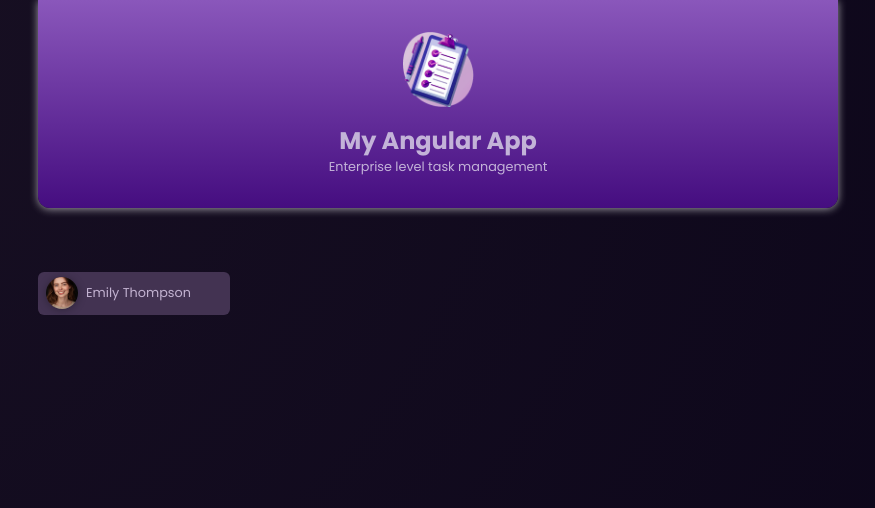
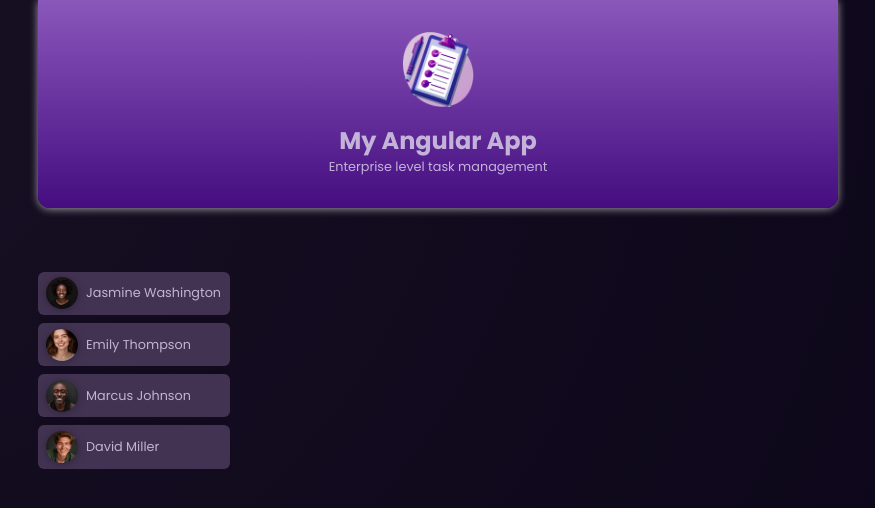
Before and after one commit to SANDEEP4396/complete-angular-tutorial, an Angular app: page / in a window 1280 px wide. Shown: the top 508 px of the page, without its empty margins (202-1077 px from the left). Built offline with nearby package versions, Linux system fonts and the light colour scheme.

Commit message:
Refactor user component to utilize input properties for avatar and name; update app template to bind user data dynamically.

```diff
--- a/src/app/app.html
+++ b/src/app/app.html
@@ -2,7 +2,16 @@
 <main>
     <ul id="users">
         <li>
-        <app-user />
+        <app-user [avatar]="users[0].avatar" [name]="users[0].name" />
+        </li>
+        <li>
+        <app-user [avatar]="users[1].avatar" [name]="users[1].name" />
+        </li>
+        <li>
+        <app-user [avatar]="users[2].avatar" [name]="users[2].name"/>
+        </li>
+        <li>
+        <app-user [avatar]="users[3].avatar" [name]="users[3].name"/>
         </li>
     </ul>
 </main>
--- a/src/app/app.ts
+++ b/src/app/app.ts
@@ -1,6 +1,7 @@
 import { Component, signal } from '@angular/core';
 import { Header } from "./header/header";
 import { User } from "./user/user";
+import { DUMMY_USERS } from './dummy-users';
 
 @Component({
   selector: 'app-root',
@@ -10,4 +11,5 @@ import { User } from "./user/user";
 })
 export class App {
   protected readonly title = signal('first-angular-app');
+  users = DUMMY_USERS;
 }
--- a/src/app/user/user.html
+++ b/src/app/user/user.html
@@ -1,7 +1,19 @@
 <div>
-    <button>
-        <img [src]="'assets/users/'+selectedUser.avatar" [alt]="selectedUser.name" />
-        <!-- Property binding recommended for images-->
-        <span>{{selectedUser.name}}</span> <!--String interpolation to display user's name feature-->
+   <!-- FYI: This is know as Event binding to handle click event, this '()' is called event lisenter -->
+     <!-- Property binding recommended for images-->
+      <!--String interpolation to display user's name feature-->
+    <!--
+    <button (click)="onDynamicSelectUser()" >
+        <img [src]= "dynamicImagePath()"
+         [alt]= "dynamicUser().name" />
+
+        <span>{{dynamicUser().name}}</span>
+    </button> -->
+
+    <button (click)="onSelectUser()" >
+        <img [src]= "imagePath()"
+         [alt]= "userName()" />
+
+        <span>{{userName()}}</span>
     </button>
 </div>
--- a/src/app/user/user.ts
+++ b/src/app/user/user.ts
@@ -1,4 +1,4 @@
-import { Component } from '@angular/core';
+import { Component, computed, signal, Input, input } from '@angular/core';
 import { DUMMY_USERS } from '../dummy-users';
 
 const randomIndex = Math.floor(Math.random() * DUMMY_USERS.length);
@@ -8,6 +8,76 @@ const randomIndex = Math.floor(Math.random() * DUMMY_USERS.length);
   templateUrl: './user.html',
   styleUrl: './user.css'
 })
-export class User {
+
+export class User{
+  //FYI: This @ is known as decorator, it is used to define metadata for the class.
+  // This makes the avatar property available for binding in the template which can be used to set  from .html file. This is known as property binding.
+  //This is one way to pass data from parent component to child component in Angular. Uppercase Input is a decorator that marks a class field as an input property, which can receive data from a parent component.
+  // @Input({required:true}) avatar!: string;
+  // @Input({required:true}) name!: string;
+
+  //Option 2: use lowercase input, this is a more recent feature in Angular, it is used to define an input property that can be bound to a value from the parent component.
+  avatar = input.required<string>();
+  name = input.required<string>();
+
+   imagePath = computed(() =>  {return 'assets/users/' + this.avatar();});
+
+  get userName() {
+    return this.name;
+  }
+  onSelectUser() {}
+}
+
+export class DemoClickableUser {
+  //FYI: This is one way of updating the state of the component, we can use a random user from the dummy users array.
+  // This is a simple example of how to use a random user from the dummy users array
  selectedUser = DUMMY_USERS[randomIndex];
+
+ get userName() {
+    return this.selectedUser.name;
+  }
+
+
+  /**
+   * FYI: This method is known as state management, it allows us to change the state of the component
+   * when the user clicks on the button, we can change the selected user.
+   * Angular uses zone.js to manage the state of the application.
+   * This method is called when the user clicks on the button.
+  */
+  onSelectUser() {
+    // Logic to handle user selection can be added here
+    console.log('User selected:', this.selectedUser.name);
+    this.selectedUser = DUMMY_USERS[Math.floor(Math.random() * DUMMY_USERS.length)];
+  }
+
+  //OPTION 2: Using signals to notify angular about the state change and required UI update
+/**
+ * A signal is an object that stores a value and notifies subscribers when the value changes, Ex: when [randomIndex] changes it will notify.
+ */
+  dynamicUser = signal(DUMMY_USERS[randomIndex]);
+
+  onDynamicSelectUser() {
+    // Logic to handle dynamic user selection can be added here
+    const randomIndex = Math.floor(Math.random() * DUMMY_USERS.length);
+    this.dynamicUser.set(DUMMY_USERS[randomIndex]);
+    console.log('Dynamic User selected:', this.dynamicUser().name);
+  }
+
+  /**
+   * This method returns the path of the image based on the selected user. Option 1
+   */
+   get imagePath() {
+    return 'assets/users/' + this.selectedUser.avatar;
+  }
+  /**
+   * This method returns the path of the image based on the dynamic user. Option 2
+   * changes to the dynamicUser signal will trigger a re-evaluation of this computed property.
+   * This is a more efficient way to handle dynamic data in Angular. If there are no changes to the dynamicUser signal,
+   * this computed property will not be re-evaluated.
+   */
+  dynamicImagePath = computed(() => "assets/users/" + this.dynamicUser().avatar);
+
+  get dynamicUserName() {
+    return this.dynamicUser().name;
+  }
 }
```
